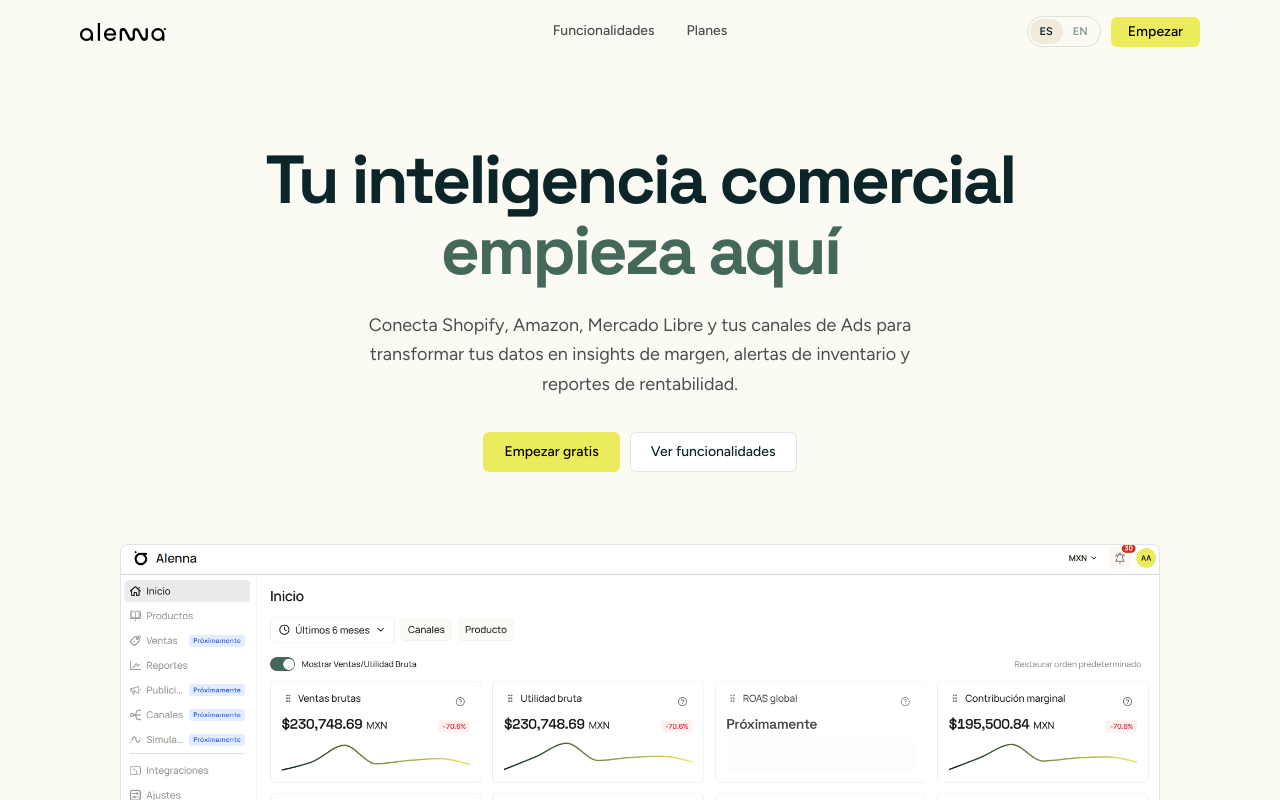
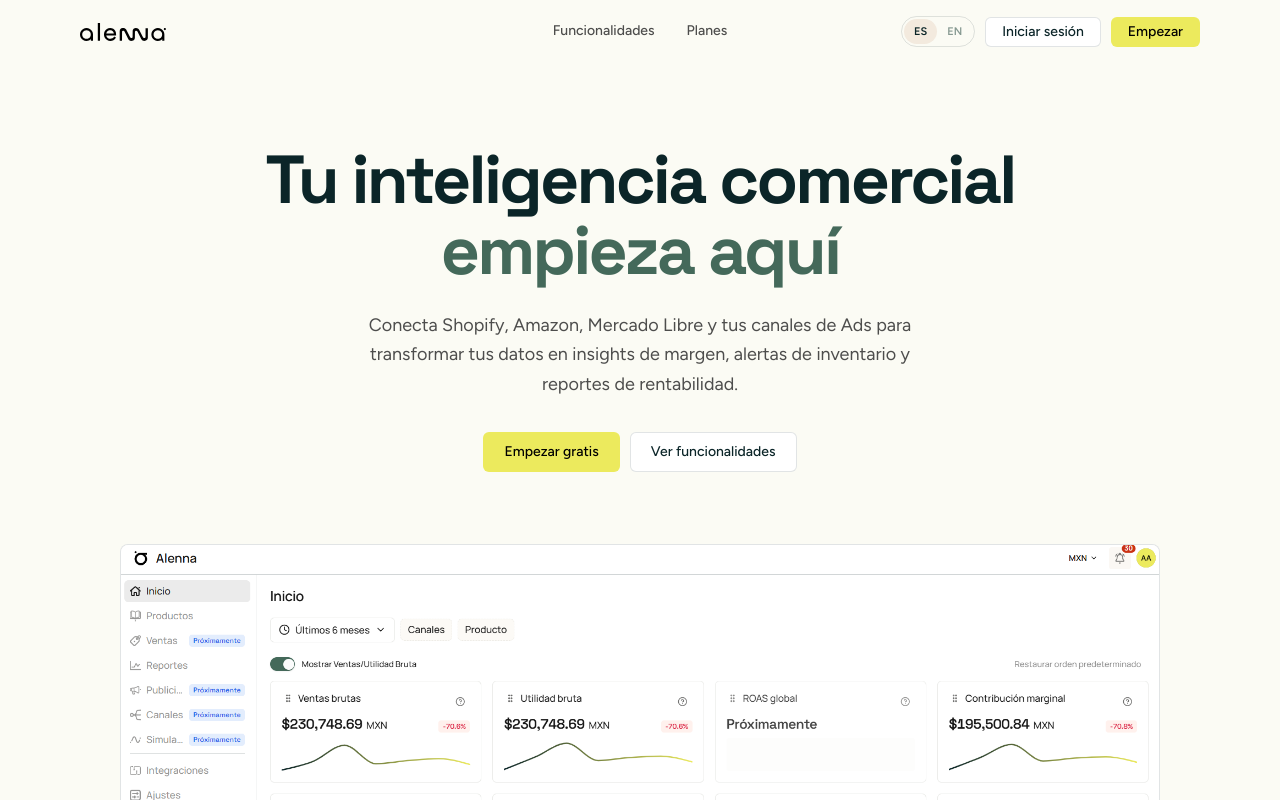
Before and after one commit to alenna-analytics/alenna-landing, a React (Vite) app: page / in a window 1280 px wide. Shown: the top 800 px of the page. Built offline with nearby package versions, Linux system fonts and the light colour scheme; no server answers.

Commit message:
Add sign-in button to the landing page header.
Link to the app login URL in desktop nav and mobile menu, with ES/EN labels.

Co-authored-by: Cursor <cursoragent@cursor.com>

```diff
--- a/src/components/SiteHeader.tsx
+++ b/src/components/SiteHeader.tsx
@@ -2,7 +2,7 @@ import { LangToggle } from '@/components/LangToggle'
 import { Button } from '@/components/ui/Button'
 import { useScrollNav } from '@/hooks/useScrollNav'
 import { landingT } from '@/lib/i18n/landing-strings'
-import { publicAsset, sitePath } from '@/lib/utils'
+import { appUrl, publicAsset, sitePath } from '@/lib/utils'
 import { useLanguage } from '@/providers/language-provider'
 import { useState } from 'react'
 
@@ -10,6 +10,7 @@ export function SiteHeader() {
   const { lang } = useLanguage()
   const scrolled = useScrollNav()
   const [mobileOpen, setMobileOpen] = useState(false)
+  const loginUrl = appUrl()
 
   const closeMobile = () => setMobileOpen(false)
 
@@ -32,6 +33,9 @@ export function SiteHeader() {
 
         <div className="nav__actions">
           <LangToggle />
+          <Button href={loginUrl} variant="secondary" className="nav__login">
+            {landingT(lang, 'navLogin')}
+          </Button>
           <Button href={sitePath('/#pricing')} variant="primary" className="nav__cta">
             {landingT(lang, 'navCta')}
           </Button>
@@ -59,6 +63,9 @@ export function SiteHeader() {
         <a href={sitePath('/#pricing')} onClick={closeMobile}>
           {landingT(lang, 'navPlans')}
         </a>
+        <Button href={loginUrl} variant="secondary" onClick={closeMobile}>
+          {landingT(lang, 'navLogin')}
+        </Button>
         <Button href={sitePath('/#pricing')} variant="primary" onClick={closeMobile}>
           {landingT(lang, 'navCta')}
         </Button>
--- a/src/index.css
+++ b/src/index.css
@@ -292,6 +292,13 @@ h3,
 .lang-toggle--dark .lang-toggle__btn.is-active {
   background: rgba(255, 255, 255, 0.1);
   color: #fff;
+}
+
+.nav__login {
+  display: none;
+  min-height: 30px;
+  padding: 0 16px;
+  font-size: 14px;
 }
 
 .nav__cta {
@@ -873,6 +880,10 @@ h3,
     justify-self: end;
   }
 
+  .nav__login {
+    display: inline-flex;
+  }
+
   .nav__cta {
     display: inline-flex;
   }
--- a/src/lib/i18n/landing-strings.ts
+++ b/src/lib/i18n/landing-strings.ts
@@ -5,6 +5,7 @@ const LANDING_STRINGS = {
     brandName: 'alenna',
     navFeatures: 'Funcionalidades',
     navPlans: 'Planes',
+    navLogin: 'Iniciar sesión',
     navCta: 'Empezar',
     langEs: 'ES',
     langEn: 'EN',
@@ -87,6 +88,7 @@ const LANDING_STRINGS = {
     brandName: 'alenna',
     navFeatures: 'Features',
     navPlans: 'Plans',
+    navLogin: 'Sign in',
     navCta: 'Get started',
     langEs: 'ES',
     langEn: 'EN',
```
